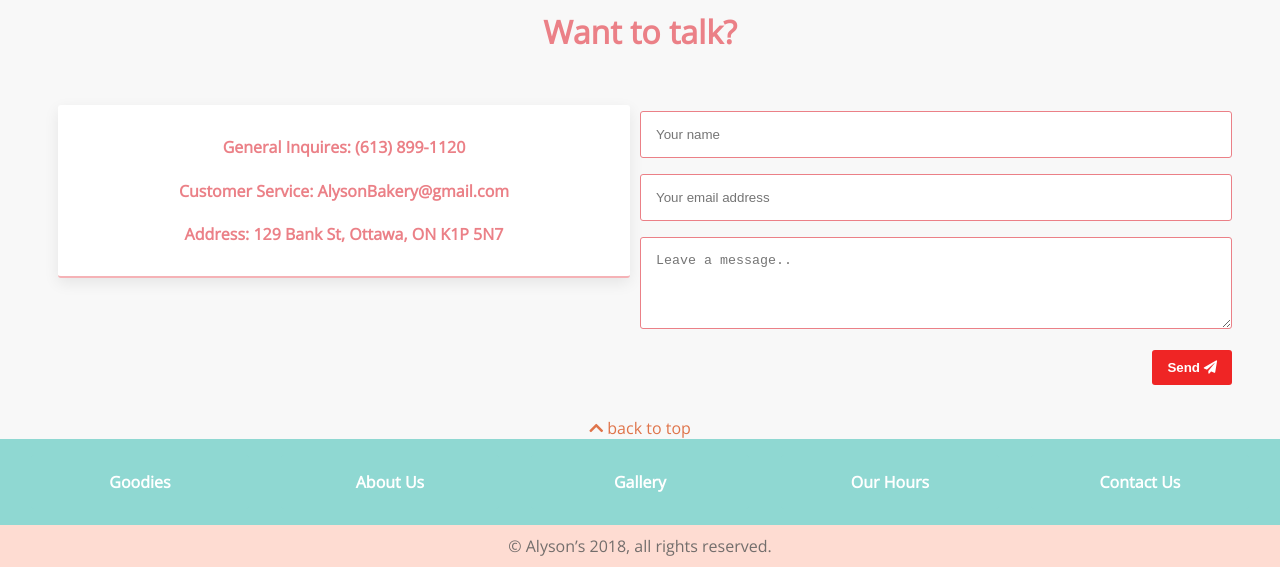
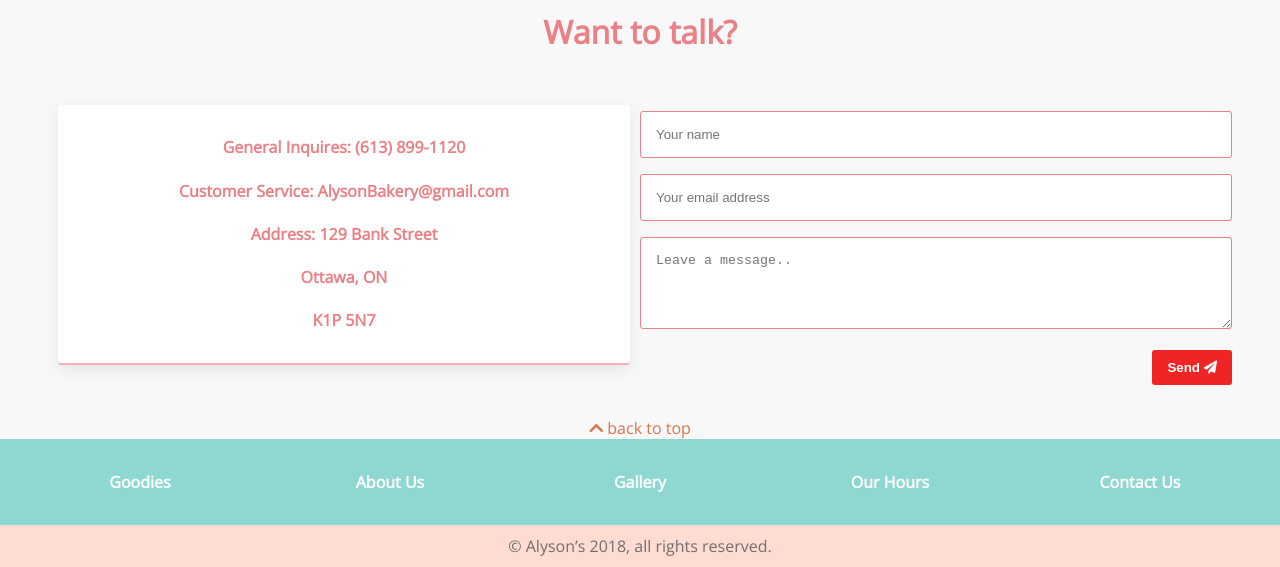
Before and after one commit to lamb0203/midterm-alyson-bakery-website, a website: page contact.html in a window 1280 px wide. Shown: the part 760-1327 px from the top of the page. Drawn offline with nearby package versions, Linux system fonts and the light colour scheme.

Commit message:
updated contact info

```diff
--- a/contact.html
+++ b/contact.html
@@ -70,7 +70,9 @@
               <p>
                 <h4>General Inquires: (613) 899-1120 </h4>
                 <h4>Customer Service: AlysonBakery@gmail.com </h4>
-                <h4>Address: 129 Bank St, Ottawa, ON K1P 5N7 </h4>
+                <h4>Address: 129 Bank Street </h4>
+                <h4>Ottawa, ON</h4>
+                <h4>K1P 5N7</h4>
               </p>
             </div>
           </div>
```
